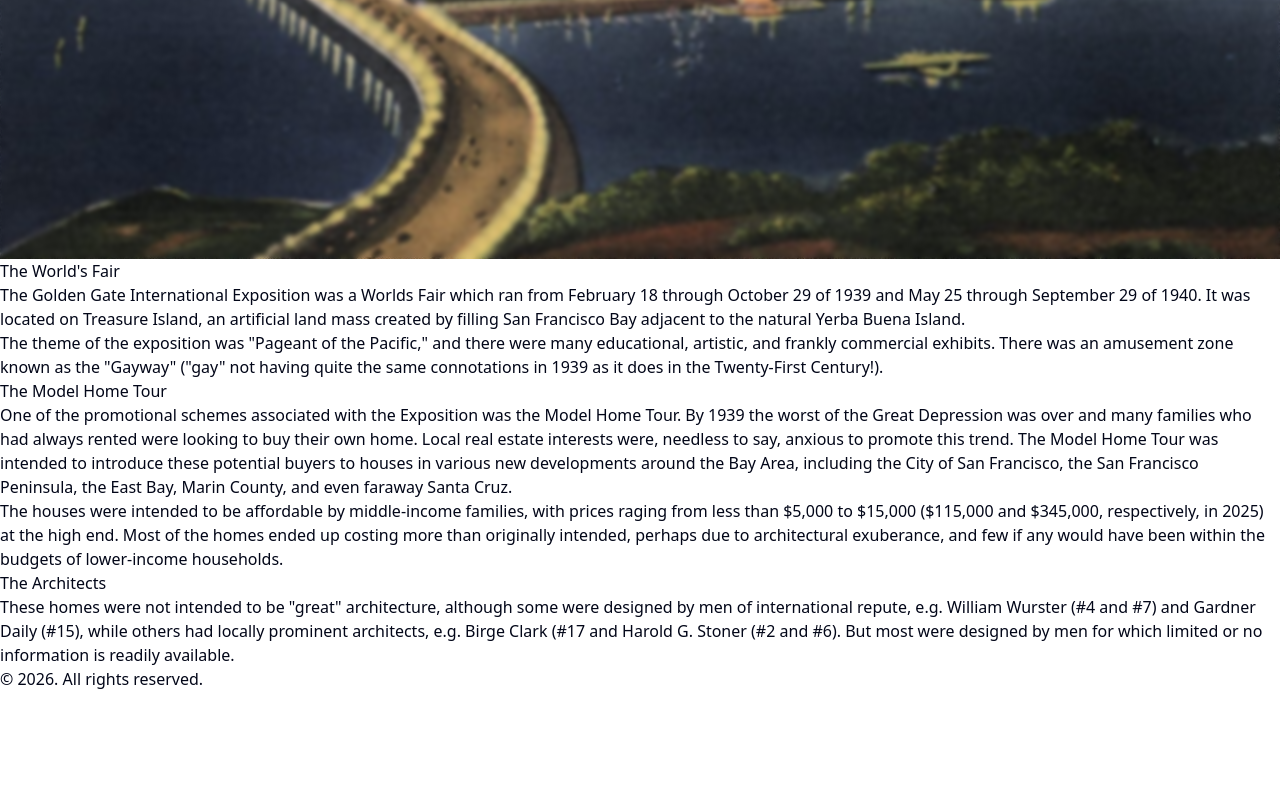
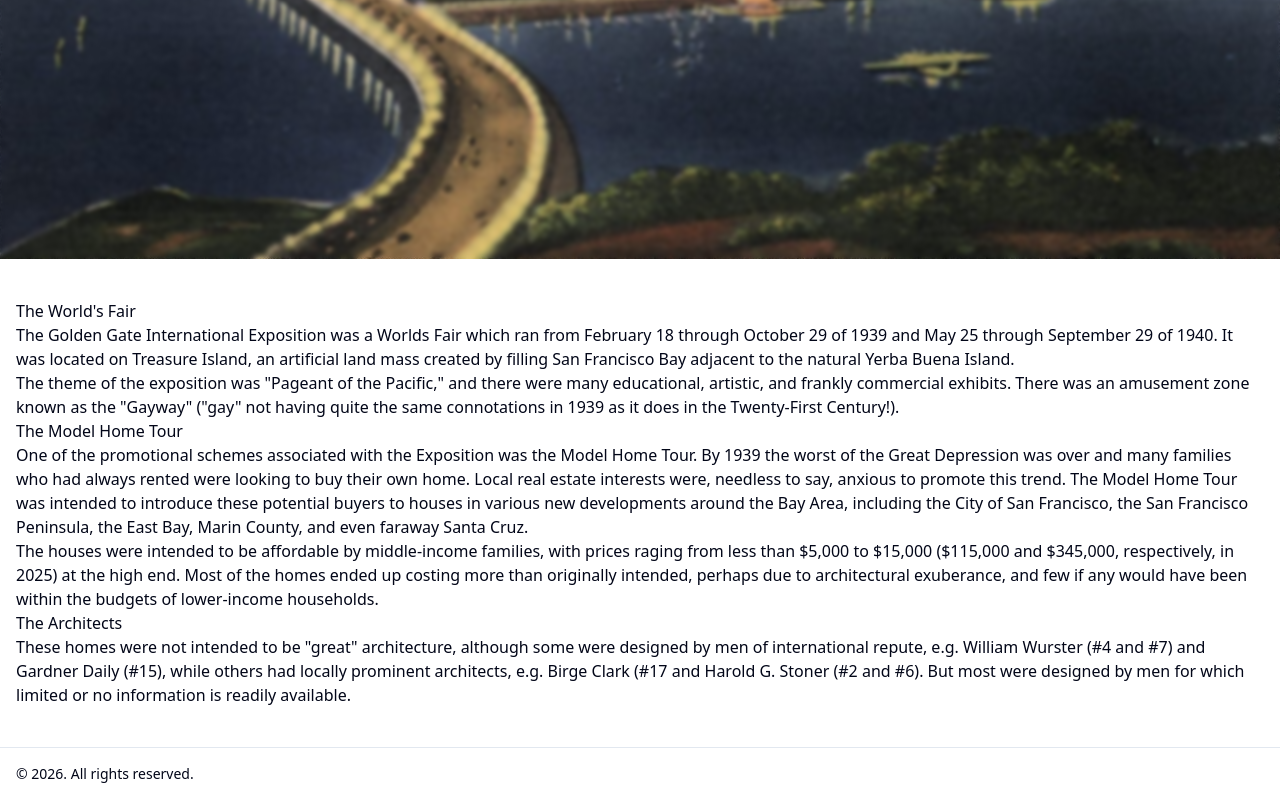
Before and after one commit to tdkent/ModelHomes-Frontend, a React (Vite) app: page / in a window 1280 px wide. Shown: the part 541-1341 px from the top of the page. Before the commit the page ends 1232 px from the top, so only its background shows below. Built offline with nearby package versions, Linux system fonts and the light colour scheme; no server answers.

Commit message:
add footer component

```diff
--- /dev/null
+++ b/src/components/layout/Footer.tsx
@@ -0,0 +1,7 @@
+export default function Footer() {
+	return (
+		<footer className="border-t p-4 text-sm">
+			© 2026. All rights reserved.
+		</footer>
+	);
+}
--- a/src/layouts/RootLayout.tsx
+++ b/src/layouts/RootLayout.tsx
@@ -1,14 +1,15 @@
 import { Outlet } from "react-router";
+import Footer from "@/components/layout/Footer";
 import Header from "@/components/layout/Header";
 export default function RootLayout() {
 	return (
 		<>
 			<div>
 				<Header />
-				<main>
+				<main className="mx-4 my-10">
 					<Outlet />
 				</main>
-				<footer>© 2026. All rights reserved.</footer>
+				<Footer />
 			</div>
 		</>
 	);
```
